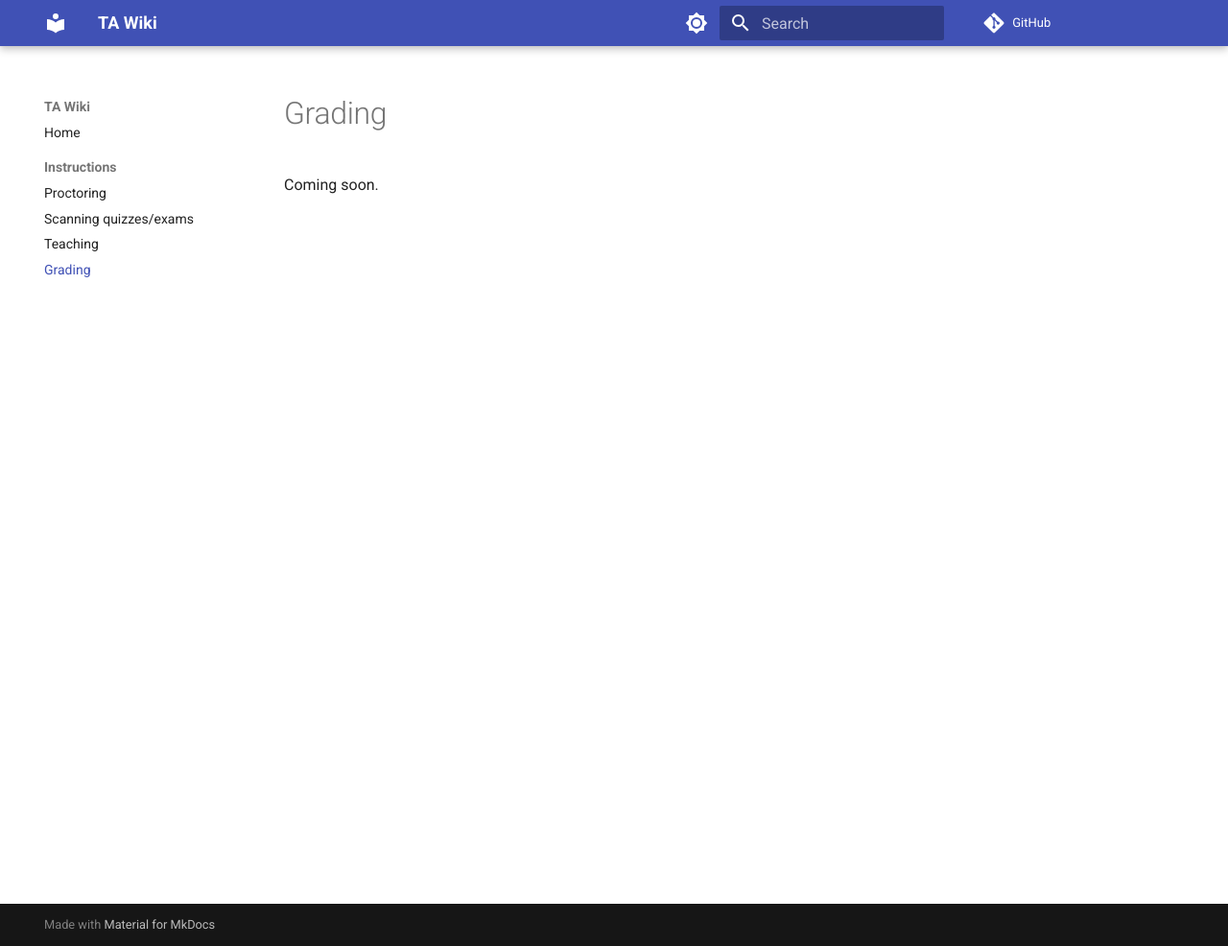
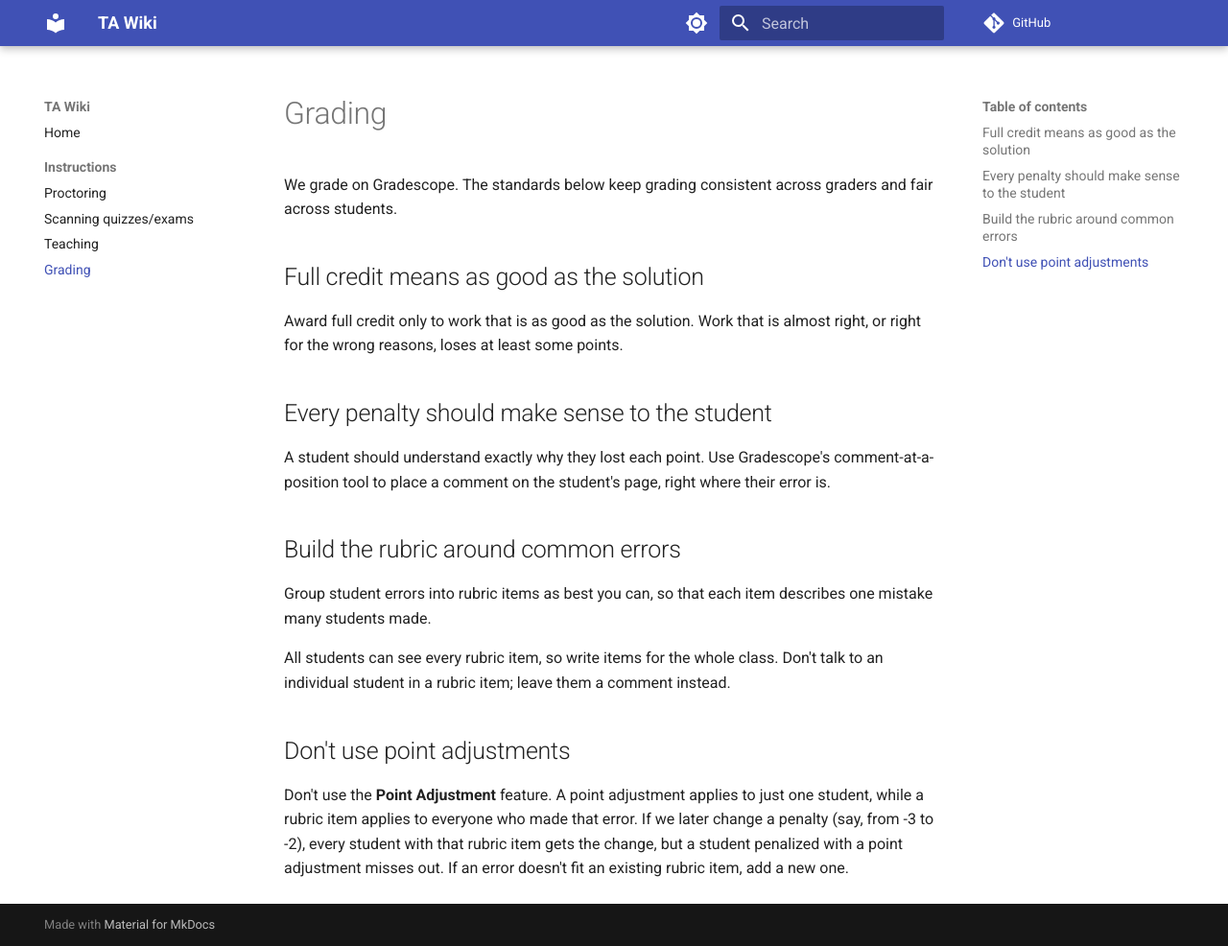
Before and after one commit to matthigger/wiki_ta, an MkDocs documentation site: the page built from docs/instructions/grading.md, in a window 1280 px wide and 986 px high. Shown: the whole window at 96% size. Built offline with MkDocs 1.6.1 and Material for MkDocs 9.7.7, drawn with Linux system fonts in a browser that asks for light colours; comment, search, counter and statistics services are not loaded.

Commit message:
Write grading standards page
Co-Authored-By: Claude Opus 5.5 (1M context) <noreply@anthropic.com>

```diff
--- a/docs/instructions/grading.md
+++ b/docs/instructions/grading.md
@@ -1,3 +1,28 @@
 # Grading
 
-Coming soon.
+We grade on Gradescope.
+The standards below keep grading consistent across graders and fair across students.
+
+## Full credit means as good as the solution
+
+Award full credit only to work that is as good as the solution.
+Work that is almost right, or right for the wrong reasons, loses at least some points.
+
+## Every penalty should make sense to the student
+
+A student should understand exactly why they lost each point.
+Use Gradescope's comment-at-a-position tool to place a comment on the student's page, right where their error is.
+
+## Build the rubric around common errors
+
+Group student errors into rubric items as best you can, so that each item describes one mistake many students made.
+
+All students can see every rubric item, so write items for the whole class.
+Don't talk to an individual student in a rubric item; leave them a comment instead.
+
+## Don't use point adjustments
+
+Don't use the **Point Adjustment** feature.
+A point adjustment applies to just one student, while a rubric item applies to everyone who made that error.
+If we later change a penalty (say, from -3 to -2), every student with that rubric item gets the change, but a student penalized with a point adjustment misses out.
+If an error doesn't fit an existing rubric item, add a new one.
```
Also changed, not shown: docs/index.md (+1 -1 lines).
